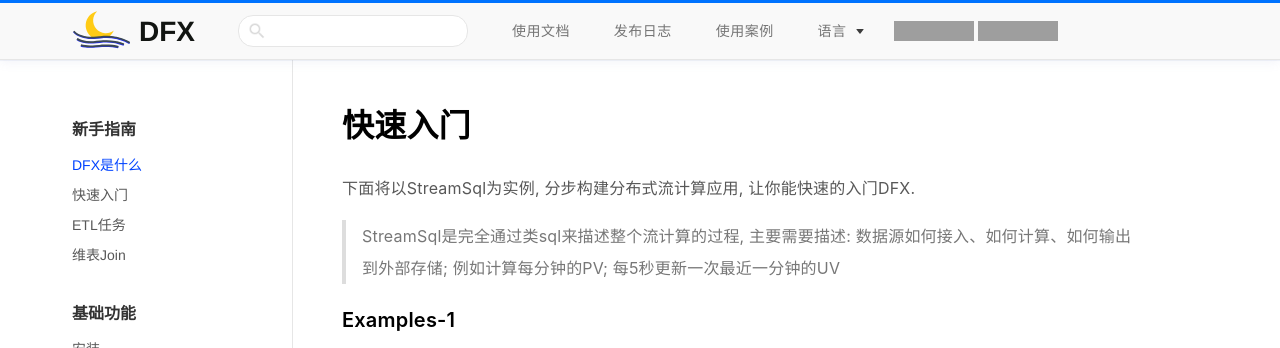
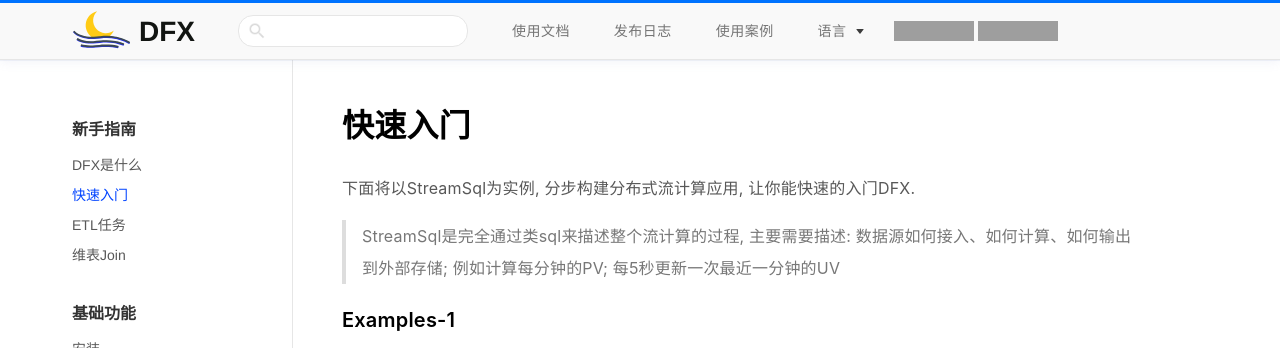
Before and after one commit to eklowlabs/eklowlabs.github.io, a Jekyll site: the page open_flow/bigdata/dfx/core_pages/language/zh-cn/docs/intro/quick_start.html, which Jekyll copies as it is, in a window 1280 px wide. Shown: the top 348 px of the page. Built offline with Jekyll 4.4.1, drawn with Linux system fonts in a browser that asks for light colours; grey boxes are pictures that could not be loaded.

Commit message:
Success Build EklowLabs Home

```diff
--- a/open_flow/bigdata/dfx/core_pages/language/en/docs/intro/quick_start.html
+++ b/open_flow/bigdata/dfx/core_pages/language/en/docs/intro/quick_start.html
@@ -210,10 +210,10 @@
                 <dt>Guide</dt>
                 <dd>
                     <ul>
-                        <li><a href="/open_flow/bigdata/dfx/core_pages/language/en/docs/intro/index.html" class="cur">What
+                        <li><a href="/open_flow/bigdata/dfx/core_pages/language/en/docs/intro/index.html" class="">What
                             is DFX</a></li>
                         <li><a href="/open_flow/bigdata/dfx/core_pages/language/en/docs/intro/quick_start.html"
-                               class="">Quick Start</a></li>
+                               class="cur">Quick Start</a></li>
                         <li><a href="/open_flow/bigdata/dfx/core_pages/language/en/docs/intro/etl.html" class="">ETL
                             Job</a></li>
                         <li><a href="/open_flow/bigdata/dfx/core_pages/language/en/docs/intro/batch-join.html" class="">Stream
--- a/open_flow/bigdata/dfx/core_pages/language/zh-cn/docs/intro/quick_start.html
+++ b/open_flow/bigdata/dfx/core_pages/language/zh-cn/docs/intro/quick_start.html
@@ -202,9 +202,9 @@
                 <dd>
                     <ul>
                         <li><a href="/open_flow/bigdata/dfx/core_pages/language/zh-cn/docs/intro/index.html"
-                               class="cur">DFX是什么</a></li>
+                               class="">DFX是什么</a></li>
                         <li><a href="/open_flow/bigdata/dfx/core_pages/language/zh-cn/docs/intro/quick_start.html"
-                               class="">快速入门</a></li>
+                               class="cur">快速入门</a></li>
                         <li><a href="/open_flow/bigdata/dfx/core_pages/language/zh-cn/docs/intro/etl.html" class="">ETL任务</a>
                         </li>
                         <li><a href="/open_flow/bigdata/dfx/core_pages/language/zh-cn/docs/intro/batch-join.html"
```
Also changed, not shown: open_flow/bigdata/dfx/core_pages/language/zh-cn/fekey/quick_start.html (+25 -19 lines).
